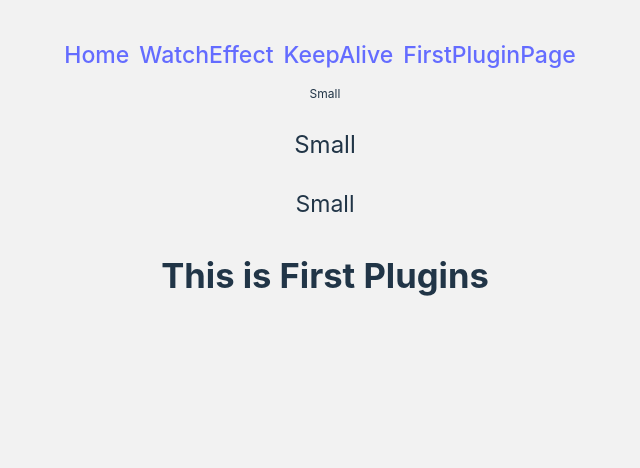
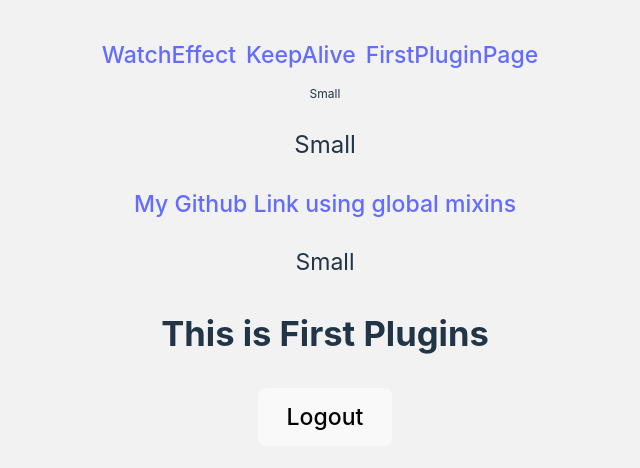
Before and after one commit to zayar-coding/vue-practise, a Vue app: page /firstplugin in a window 1280 px wide. Shown: the top 468 px of the page, without its empty margins (315-955 px from the left). Built offline with nearby package versions, Linux system fonts and the light colour scheme.

Commit message:
added global plugin and their noted

```diff
--- a/src/App.vue
+++ b/src/App.vue
@@ -1,25 +1,11 @@
-<script>
-import TabsVue from './components/KeepAlive/Tabs.vue'
-import MyHeader from './components/myHeader.vue'
-import TypingWatcher from './components/WatcherEffect/TypingWatcher.vue'
-
-export default {
-  components:{ TabsVue, TypingWatcher, MyHeader },
-  setup() {
-
-  }
-}
+<script setup>
 
 
-
-  </script>
-
+</script>
 <template>
-  <router-link to="/" class="r-link">Home</router-link>
-  <router-link to="/watcheffect" class="r-link">WatchEffect</router-link>
-  <router-link to="/keepalive" class="r-link">KeepAlive</router-link>
-  <router-link to="/firstplugin" class="r-link">FirstPluginPage</router-link>
-
+      <router-link to="/watcheffect" class="r-link">WatchEffect</router-link>
+      <router-link to="/keepalive" class="r-link">KeepAlive</router-link>
+      <router-link to="/firstplugin" class="r-link">FirstPluginPage</router-link>
   <router-view></router-view>
 </template>
 
--- a/src/plugins/MyFirstPlugin.js
+++ b/src/plugins/MyFirstPlugin.js
@@ -23,6 +23,23 @@ export default {
     })
     // When you use global directive in component, it names start with v-font-size:argumentName
     //eg v-font-size:small
+    app.mixin({
+      data() {
+        return {
+          githubLink: "https://github.com/zayarmyooo19"
+        }
+      },
+      created() {
+        console.log("Printing from created")
+      }
+    })//when you created global mixins like this , it will effect any component in you will
+    //eg you go home.page and also created() is run
+
+    const logout = () => {
+      console.log("logout from plugin");
+    }
+    app.provide("logout", logout); //using app.provide, you can have logout method any components
+
   }
 }
 
@@ -32,5 +49,5 @@ export default {
 3. global directive
 4. Passing customizable options to  our plugin from main.js
 5.global mixins to add component functionality
-
+6. global provide to share data between components
 */
--- a/src/router/index.js
+++ b/src/router/index.js
@@ -2,10 +2,10 @@ import { createRouter, createWebHistory } from 'vue-router'
 import KeepAlivePage from '../views/KeepAlivePage.vue'
 import WatchEffectPage from '../views/WatchEffectPage.vue'
 import FirstPluginPage from '../views/FirstPluginPage.vue'
+
 const router = createRouter({
   history: createWebHistory(import.meta.env.BASE_URL),
   routes: [
-
     {
       path: '/keepalive',
       name: 'KeepAlive',
--- a/src/views/FirstPluginPage.vue
+++ b/src/views/FirstPluginPage.vue
@@ -1,6 +1,8 @@
 <template>
+
   <p v-font-size:small>Small</p>
     <p v-font-size:medium>Small</p>
+  <a :href="githubLink">My Github Link using global mixins</a>
 
     <p v-font-size:large>Small</p>
     <my-header>
@@ -8,14 +10,13 @@
           This is First Plugins
         </template>
     </my-header>
+    <button @click="logout">Logout</button>
 </template>
 
-<script>
+<script setup>
+import { inject } from 'vue'
+ const logout = inject('logout');
 
-export default {
-
-
-}
 </script>
 
 <style>
```
